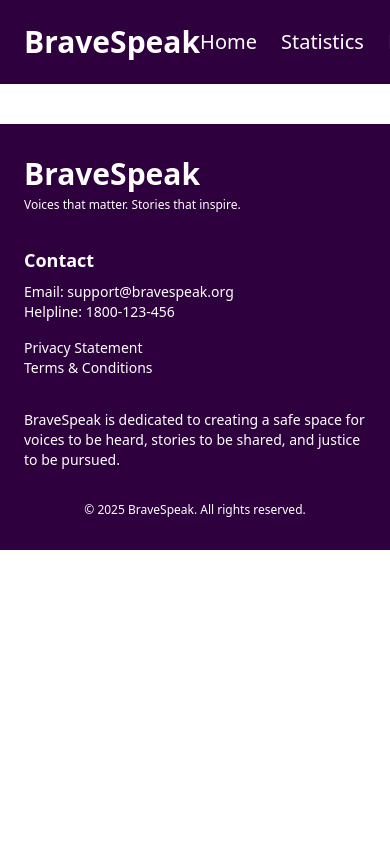
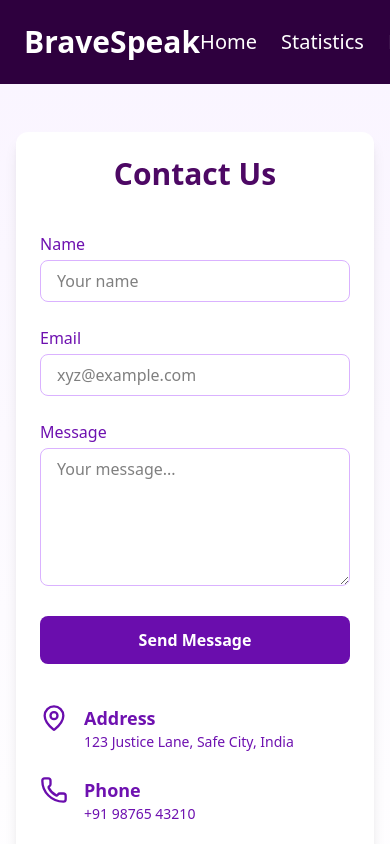
Before and after one commit to DIVYA-PAWAR-03/BraveSpeak, a React (Vite) app: page /contact in a window 390 px wide. Shown: the top 844 px of the page. Built offline with nearby package versions, Linux system fonts and the light colour scheme.

Commit message:
add responsive Contact Us page with form and contact details

```diff
--- a/index.html
+++ b/index.html
@@ -5,6 +5,7 @@
     <link rel="icon" type="image/svg+xml" href="/vite.svg" />
     <meta name="viewport" content="width=device-width, initial-scale=1.0" />
     <title>vite + react</title>
+    <link rel="stylesheet" href="https://cdnjs.cloudflare.com/ajax/libs/font-awesome/6.7.2/css/all.min.css" integrity="sha512-Evv84Mr4kqVGRNSgIGL/F/aIDqQb7xQ2vcrdIwxfjThSH8CSR7PBEakCr51Ck+w+/U6swU2Im1vVX0SVk9ABhg==" crossorigin="anonymous" referrerpolicy="no-referrer" />
   </head>
   <body>
     <div id="root"></div>
--- a/src/App.jsx
+++ b/src/App.jsx
@@ -11,6 +11,7 @@ import Footer from './components/Footer';
 import HarassmentLaws from './pages/HarassmentLaws';
 import StatisticsPage from './pages/StatisticsPage';
 import StoriesPage from './pages/StoriesPage';
+import ContactUs from './pages/ContactUs';
 
 function App() {
 
@@ -24,6 +25,7 @@ function App() {
        <Route path='/statistics' element={<StatisticsPage/>} />
        <Route path='/laws' element={<HarassmentLaws/>} />
        <Route path='/survivorStories' element={<StoriesPage/>} />
+       <Route path='/contact' element={<ContactUs/>} />
     </Routes>
     <Footer/>
 
--- /dev/null
+++ b/src/pages/ContactUs.jsx
@@ -0,0 +1,80 @@
+import React from 'react';
+import { Mail, Phone, MapPin } from 'lucide-react';
+
+export default function ContactUs() {
+  return (
+    <main className="bg-gradient-to-b from-purple-50 to-white min-h-screen py-12 px-4 sm:px-6 lg:px-8">
+      <section className="max-w-6xl mx-auto bg-white shadow-lg rounded-xl p-6 sm:p-10 md:p-16">
+        <h1 className="text-3xl sm:text-4xl font-bold text-center text-[#4d0864] mb-10 sm:mb-12">
+          Contact Us
+        </h1>
+
+        <div className="grid grid-cols-1 md:grid-cols-2 gap-10">
+          {/* Contact Form */}
+          <form className="space-y-6">
+            <div>
+              <label className="block text-purple-800 font-medium mb-1">Name</label>
+              <input
+                type="text"
+                placeholder="Your name"
+                className="w-full border border-purple-300 rounded-lg px-4 py-2 focus:outline-none focus:ring-2 focus:ring-purple-500"
+              />
+            </div>
+
+            <div>
+              <label className="block text-purple-800 font-medium mb-1">Email</label>
+              <input
+                type="email"
+                placeholder="xyz@example.com"
+                className="w-full border border-purple-300 rounded-lg px-4 py-2 focus:outline-none focus:ring-2 focus:ring-purple-500"
+              />
+            </div>
+
+            <div>
+              <label className="block text-purple-800 font-medium mb-1">Message</label>
+              <textarea
+                rows="5"
+                placeholder="Your message..."
+                className="w-full border border-purple-300 rounded-lg px-4 py-2 focus:outline-none focus:ring-2 focus:ring-purple-500"
+              ></textarea>
+            </div>
+
+            <button
+              type="submit"
+              className="w-full bg-[#6A0DAD] text-white py-3 rounded-lg font-semibold hover:bg-[#5a0a9f] transition duration-300"
+            >
+              Send Message
+            </button>
+          </form>
+
+          {/* Contact Info */}
+          <div className="text-purple-800 space-y-6">
+            <div className="flex items-start space-x-4">
+              <MapPin className="text-[#6A0DAD] min-w-[28px]" size={28} />
+              <div>
+                <h3 className="font-semibold text-lg">Address</h3>
+                <p className="text-sm sm:text-base">123 Justice Lane, Safe City, India</p>
+              </div>
+            </div>
+
+            <div className="flex items-start space-x-4">
+              <Phone className="text-[#6A0DAD] min-w-[28px]" size={28} />
+              <div>
+                <h3 className="font-semibold text-lg">Phone</h3>
+                <p className="text-sm sm:text-base">+91 98765 43210</p>
+              </div>
+            </div>
+
+            <div className="flex items-start space-x-4">
+              <Mail className="text-[#6A0DAD] min-w-[28px]" size={28} />
+              <div>
+                <h3 className="font-semibold text-lg">Email</h3>
+                <p className="text-sm sm:text-base">support@bravespeak.org</p>
+              </div>
+            </div>
+          </div>
+        </div>
+      </section>
+    </main>
+  );
+}
--- a/src/pages/Homepage.jsx
+++ b/src/pages/Homepage.jsx
@@ -33,8 +33,8 @@ export default function HomePage() {
             “Breaking the <br className="hidden md:block" /> Silence, Seeking <br className="hidden md:block" /> Justice”
           </h1>
           <Link to={'/laws'}>
-            <button className='text-white px-10 py-4 bg-[#6A0DAD] rounded-full font-semibold shadow-lg hover:bg-[#5e0c9f] transition duration-300'>
-              Know Your Rights
+            <button className='text-white px-10 py-4 bg-[#6A0DAD] rounded-full font-semibold shadow-lg hover:bg-[#5e0c9f] transition duration-300 '>
+              Know Your Rights <i class="fa-solid fa-arrow-right-long"></i>
             </button>
           </Link>
         </div>
@@ -106,7 +106,8 @@ export default function HomePage() {
       {/* How You Can Help Section */}
       <section className='mt-24 px-6'>
   <h2 className='text-center text-4xl font-semibold text-[#4d0864] mb-6'>How You Can Help</h2>
-        <ul className='list-disc max-w-4xl mx-auto text-purple-700 text-lg space-y-3 px-6'>
+  <ul className='max-w-4xl mx-auto text-purple-700 text-lg space-y-3 list-disc flex flex-col items-center text-justify'>
+
     <li>Listen without judgment if someone confides in you.</li>
     <li>Report incidents and stand as a witness if safe to do so.</li>
     <li>Share verified information and resources.</li>
@@ -124,7 +125,7 @@ export default function HomePage() {
         </p>
         <Link to='/survivorStories'>
           <button className='mt-6 px-6 py-3 bg-purple-800 text-white rounded-full hover:bg-purple-900 transition duration-300'>
-            Read Real Stories
+            Read Real Stories <i class="fa-solid fa-arrow-right-long"></i>
           </button>
         </Link>
       </section>
```
Lines whose indentation alone changed are shown as unchanged.
